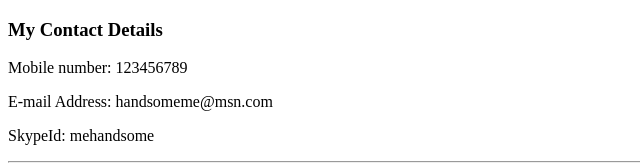
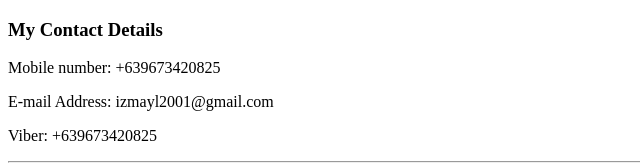
Before and after one commit to izmayl2001/cv, a plain HTML site: page contactme.html in a window 1280 px wide. Shown: the top 168 px of the page, 0-640 px from the left. Drawn offline with Linux system fonts and the light colour scheme.

Commit message:
modified contact info

```diff
--- a/contactme.html
+++ b/contactme.html
@@ -8,9 +8,9 @@
 
 <body>
   <h3>My Contact Details</h3>
-  <p>Mobile number: 123456789</p>
-  <p>E-mail Address: handsomeme@msn.com</p>
-  <p>SkypeId: mehandsome</p>
+  <p>Mobile number: +639673420825</p>
+  <p>E-mail Address: izmayl2001@gmail.com</p>
+  <p>Viber: +639673420825</p>
 <hr>
   <form action="mailto:izmayl2001@gmail.com" method="post" enctype="text/plain">
     <label>Your Name:</label>
```
